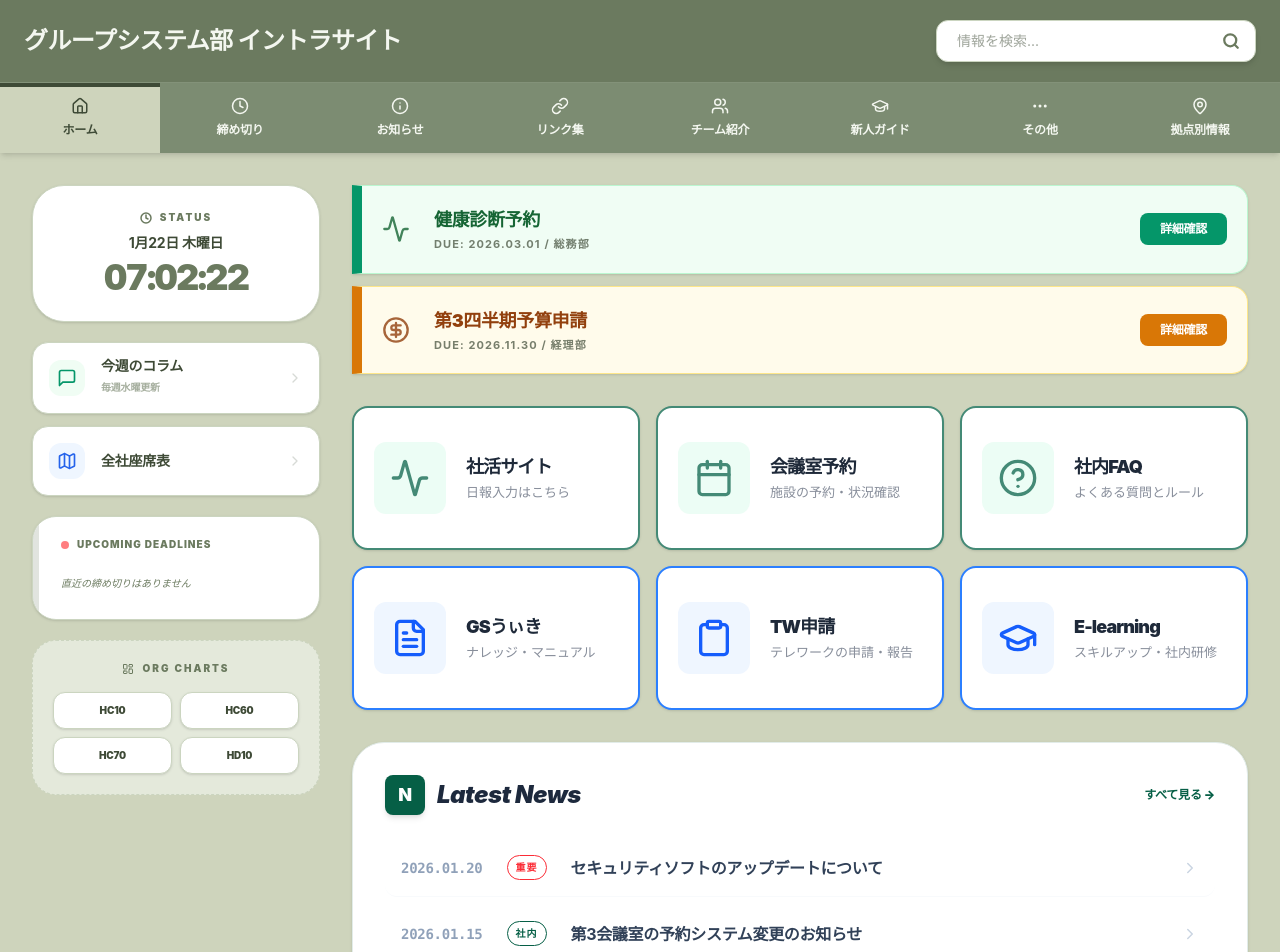
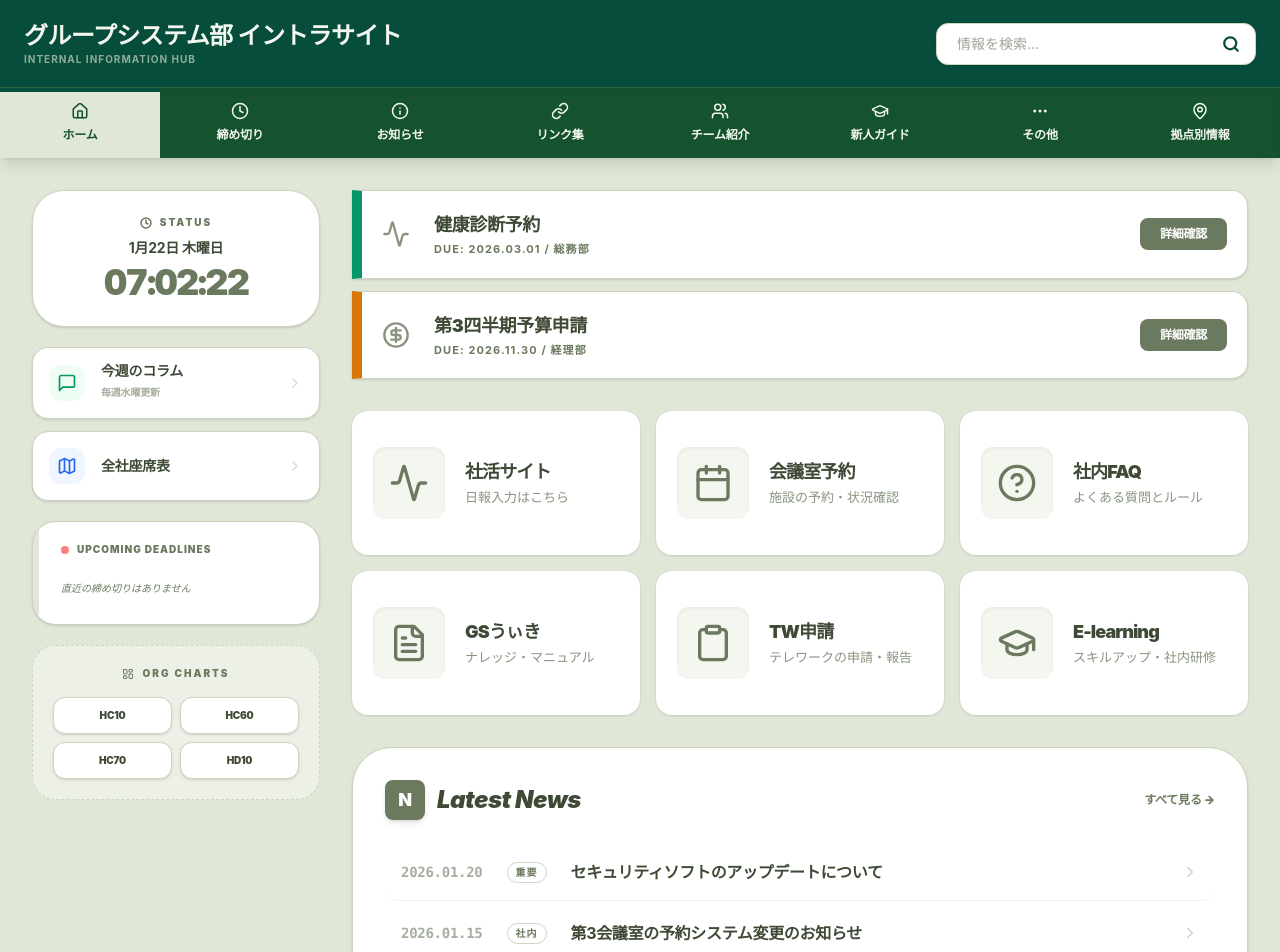
Before and after one commit to s1azt/shohen, a React (Vite) app: page / in a window 1280 px wide. Shown: the top 952 px of the page. Built offline with nearby package versions, Linux system fonts and the light colour scheme.

Commit message:
feat: デザイン完成と機能統合

```diff
--- a/src/App.tsx
+++ b/src/App.tsx
@@ -8,7 +8,7 @@ import { Guide } from "./pages/Guide";
 import { Misc } from "./pages/Misc";
 import { SearchResults } from "./pages/SearchResults";
 import { Column } from "./pages/Column";
-import { News } from "./pages/News"; // ここを News に修正
+import { News } from "./pages/News";
 import { Construction } from "./pages/Construction";
 
 import {
@@ -25,11 +25,10 @@ export default function App() {
   const [showLocationDropdown, setShowLocationDropdown] = useState(false);
   const [constructionTarget, setConstructionTarget] = useState("");
 
-  // もともとのメニューバー構成
   const menuItems = [
     { id: "home", label: "ホーム", icon: <IconHome size={18} /> },
     { id: "deadlines", label: "締め切り", icon: <Clock size={18} /> },
-    { id: "news", label: "お知らせ", icon: <Info size={18} /> }, // id を news に
+    { id: "news", label: "お知らせ", icon: <Info size={18} /> },
     { id: "links", label: "リンク集", icon: <IconLink size={18} /> },
     { id: "team", label: "チーム紹介", icon: <Users size={18} /> },
     { id: "guide", label: "新人ガイド", icon: <GraduationCap size={18} /> },
@@ -45,50 +44,78 @@ export default function App() {
   };
 
   return (
-    <div className="min-h-screen flex flex-col bg-[#ced4bc] text-[#3e4a36] font-sans">
-      <header className="bg-[#6b7a5f] text-[#f4f7f0] shadow-md relative z-[100]">
+    /* 背景色を写真と同じベージュ系 (#e0e7d7) に変更 */
+    <div className="min-h-screen flex flex-col bg-[#e0e7d7] text-[#3e4a36] font-sans">
+
+      {/* 1. ヘッダー：写真のような濃い深緑 (#064e3b) */}
+      <header className="bg-[#064e3b] text-[#f4f7f0] shadow-lg relative z-[100]">
         <div className="container mx-auto px-6 py-5 flex flex-col md:flex-row justify-between items-center gap-4">
-          <div className="flex flex-col cursor-pointer" onClick={() => setActiveTab("home")}>
+          <div className="flex flex-col cursor-pointer hover:opacity-90 transition-opacity" onClick={() => setActiveTab("home")}>
             <h1 className="text-2xl font-bold tracking-tight">グループシステム部 イントラサイト</h1>
+            <p className="text-[#cbd5c0] text-[10px] font-bold uppercase tracking-widest opacity-70">Internal Information Hub</p>
           </div>
+
           <form onSubmit={handleSearch} className="relative w-full md:w-80">
             <input
               type="text"
               placeholder="情報を検索..."
-              className="w-full py-2.5 px-5 rounded-xl text-sm bg-white text-[#3e4a36] border border-[#cbd5c0] shadow-md focus:outline-none"
+              /* 入力欄は常に白、文字は濃い色 */
+              className="w-full py-2.5 px-5 rounded-xl text-sm bg-white text-[#3e4a36] border border-[#cbd5c0] shadow-sm focus:outline-none focus:ring-2 focus:ring-[#6b7a5f]"
               value={searchQuery}
               onChange={(e) => setSearchQuery(e.target.value)}
             />
-            <button type="submit" className="absolute right-4 top-1/2 -translate-y-1/2 text-[#6b7a5f]">
+            <button type="submit" className="absolute right-4 top-1/2 -translate-y-1/2 text-[#064e3b]">
               <Search size={18} strokeWidth={3} />
             </button>
           </form>
         </div>
 
-        <nav className="bg-[#7c8c72] border-t border-white/5 flex relative">
+        {/* 2. ナビゲーションバー：少しだけ明るい深緑 (#14532d) */}
+        <nav className="bg-[#14532d] border-t border-white/10 flex relative shadow-inner">
           {menuItems.map((item) => (
             <button
               key={item.id}
               onClick={() => setActiveTab(item.id)}
               className={`flex-1 flex flex-col items-center justify-center py-3.5 transition-all relative ${
-                activeTab === item.id ? "bg-[#ced4bc] text-[#3e4a36]" : "text-[#f4f7f0] hover:bg-[#6b7a5f]"
+                activeTab === item.id
+                  ? "bg-[#e0e7d7] text-[#14532d]" /* 選択時は背景と同じ色、文字は濃い緑 */
+                  : "text-[#f4f7f0] hover:bg-[#064e3b]"
               }`}
             >
               {item.icon}
               <span className="text-[12px] mt-1.5 font-bold">{item.label}</span>
-              {activeTab === item.id && <div className="absolute top-0 left-0 w-full h-1 bg-[#3e4a36]" />}
+              {activeTab === item.id && (
+                <div className="absolute top-0 left-0 w-full h-1 bg-[#064e3b]" />
+              )}
             </button>
           ))}
 
-          <div className="relative flex-1" onMouseEnter={() => setShowLocationDropdown(true)} onMouseLeave={() => setShowLocationDropdown(false)}>
-            <button className={`w-full h-full flex flex-col items-center justify-center py-3.5 ${showLocationDropdown ? "bg-[#6b7a5f]" : ""}`}>
+          <div
+            className="relative flex-1"
+            onMouseEnter={() => setShowLocationDropdown(true)}
+            onMouseLeave={() => setShowLocationDropdown(false)}
+          >
+            <button className={`w-full h-full flex flex-col items-center justify-center py-3.5 transition-all ${
+              showLocationDropdown || activeTab === "construction" ? "bg-[#e0e7d7] text-[#14532d]" : "text-[#f4f7f0]"
+            }`}>
               <MapPin size={18} />
               <span className="text-[12px] mt-1.5 font-bold">拠点別情報</span>
             </button>
+
             {showLocationDropdown && (
-              <div className="absolute top-full left-0 w-48 bg-[#f4f7f0] shadow-xl border border-[#cbd5c0] rounded-b-xl z-[1000]">
+              <div className="absolute top-full left-0 w-48 bg-[#f4f7f0] shadow-xl border border-[#cbd5c0] rounded-b-xl z-[1000] overflow-hidden">
                 {["晴海", "東陽町", "大阪"].map((loc) => (
-                  <button key={loc} onClick={() => { setConstructionTarget(loc); setActiveTab("construction"); }} className="w-full px-5 py-4 text-left text-xs font-bold text-[#6b7a5f] hover:bg-[#ced4bc]">{loc}</button>
+                  <button
+                    key={loc}
+                    onClick={() => {
+                      setConstructionTarget(loc);
+                      setActiveTab("construction");
+                      setShowLocationDropdown(false);
+                    }}
+                    className="w-full px-5 py-4 text-left text-xs font-bold text-[#3e4a36] hover:bg-[#e0e7d7] border-b border-[#cbd5c0]/30 last:border-0 transition-colors"
+                  >
+                    {loc}
+                  </button>
                 ))}
               </div>
             )}
@@ -96,10 +123,12 @@ export default function App() {
         </nav>
       </header>
 
+      {/* 3. メインレイアウト */}
       <div className="container mx-auto flex flex-col md:flex-row gap-8 p-8 flex-grow">
         <Sidebar setActiveTab={setActiveTab} setActiveSectionId={setActiveSectionId} />
+
         <main className="flex-grow min-w-0">
-          {activeTab === "home" && <Home setActiveTab={setActiveTab} activeSectionId={activeSectionId} />}
+          {activeTab === "home" && <Home setActiveTab={setActiveTab} />}
           {activeTab === "deadlines" && <Deadlines />}
           {activeTab === "news" && <News />}
           {activeTab === "links" && <Links />}
@@ -111,6 +140,13 @@ export default function App() {
           {activeTab === "search" && <SearchResults query={searchExecutionQuery} setActiveTab={setActiveTab} />}
         </main>
       </div>
+
+      {/* 4. フッター：ナビバーと同じ深緑 */}
+      <footer className="bg-[#14532d] py-8 mt-auto border-t border-white/10">
+        <div className="container mx-auto px-6 text-center text-[#cbd5c0] font-bold text-[10px] tracking-[0.4em] uppercase">
+          © 2026 Group Systems Department.
+        </div>
+      </footer>
     </div>
   );
 }
--- a/src/pages/Home.tsx
+++ b/src/pages/Home.tsx
@@ -16,7 +16,6 @@ import {
 import { allDeadlines } from "../data/deadlines";
 import { allNews } from "../data/news";
 
-// 2. データファイルを書き換えずに、ここで型を抽出する（エラー回避の呪文）
 type Deadline = typeof allDeadlines[number];
 type NewsItem = typeof allNews[number];
 
@@ -25,7 +24,6 @@ interface HomeProps {
 }
 
 export const Home: React.FC<HomeProps> = ({ setActiveTab }) => {
-  // アイコン名と実際のコンポーネントを紐付け
   const IconMap: { [key: string]: React.ReactNode } = {
     ReceiptText: <ReceiptText size={28} />,
     CircleDollarSign: <CircleDollarSign size={28} />,
@@ -33,63 +31,56 @@ export const Home: React.FC<HomeProps> = ({ setActiveTab }) => {
     Clipboard: <Clipboard size={28} />
   };
 
-  // 【締め切り自動取得】今日以降のデータを近い順に2つ抽出
   const today = new Date().toISOString().split('T')[0];
   const homeDeadlines = (allDeadlines as Deadline[])
     .filter(item => item.date >= today)
     .sort((a, b) => a.date.localeCompare(b.date))
     .slice(0, 2);
 
-  // 【お知らせ自動取得】最新の3つを抽出
   const homeNews = (allNews as NewsItem[]).slice(0, 3);
 
-  // クイックリンクの定義
+  // 写真の配色に基づいたクイックリンク設定
   const quickLinks = [
-    { id: 1, title: "社活サイト", desc: "日報入力はこちら", icon: <Activity />, border: "border-[#448a76]", bg: "bg-emerald-50", iconCol: "text-[#448a76]", url: "http://aemlinux3.nekonet.co.jp/aem/aem.php" },
-    { id: 2, title: "会議室予約", desc: "施設の予約・状況確認", icon: <Calendar />, border: "border-[#448a76]", bg: "bg-emerald-50", iconCol: "text-[#448a76]", url: "#" },
-    { id: 3, title: "社内FAQ", desc: "よくある質問とルール", icon: <HelpCircle />, border: "border-[#448a76]", bg: "bg-emerald-50", iconCol: "text-[#448a76]", url: "#" },
-    { id: 4, title: "GSうぃき", desc: "ナレッジ・マニュアル", icon: <FileText />, border: "border-blue-500", bg: "bg-blue-50", iconCol: "text-blue-600", url: "http://gs.nekonet.co.jp/GS_wiki/" },
-    { id: 5, title: "TW申請", desc: "テレワークの申請・報告", icon: <Clipboard />, border: "border-blue-500", bg: "bg-blue-50", iconCol: "text-blue-600", url: "http://dominoap.nekonet.co.jp/tyo/tyo0993.nsf/MainFrame?OpenFrameSet" },
-    { id: 6, title: "E-learning", desc: "スキルアップ・社内研修", icon: <GraduationCap />, border: "border-blue-500", bg: "bg-blue-50", iconCol: "text-blue-600", url: "https://clipline.jp/training/#/" },
+    { id: 1, title: "社活サイト", desc: "日報入力はこちら", icon: <Activity />, border: "border-[#cbd5c0]", bg: "bg-[#f4f7f0]", iconCol: "text-[#6b7a5f]", url: "http://aemlinux3.nekonet.co.jp/aem/aem.php" },
+    { id: 2, title: "会議室予約", desc: "施設の予約・状況確認", icon: <Calendar />, border: "border-[#cbd5c0]", bg: "bg-[#f4f7f0]", iconCol: "text-[#6b7a5f]", url: "#" },
+    { id: 3, title: "社内FAQ", desc: "よくある質問とルール", icon: <HelpCircle />, border: "border-[#cbd5c0]", bg: "bg-[#f4f7f0]", iconCol: "text-[#6b7a5f]", url: "#" },
+    { id: 4, title: "GSうぃき", desc: "ナレッジ・マニュアル", icon: <FileText />, border: "border-[#cbd5c0]", bg: "bg-[#f4f7f0]", iconCol: "text-[#6b7a5f]", url: "http://gs.nekonet.co.jp/GS_wiki/" },
+    { id: 5, title: "TW申請", desc: "テレワークの申請・報告", icon: <Clipboard />, border: "border-[#cbd5c0]", bg: "bg-[#f4f7f0]", iconCol: "text-[#6b7a5f]", url: "http://dominoap.nekonet.co.jp/tyo/tyo0993.nsf/MainFrame?OpenFrameSet" },
+    { id: 6, title: "E-learning", desc: "スキルアップ・社内研修", icon: <GraduationCap />, border: "border-[#cbd5c0]", bg: "bg-[#f4f7f0]", iconCol: "text-[#6b7a5f]", url: "https://clipline.jp/training/#/" },
   ];
 
   return (
     <div className="space-y-6 animate-in fade-in duration-500">
 
-      {/* --- 1. 重要な締め切り（縦に2つ・自動取得） --- */}
+      {/* --- 1. 重要な締め切り（写真のカード風デザイン） --- */}
       <div className="flex flex-col gap-3">
         {homeDeadlines.map((item) => (
           <section
             key={item.id}
-            className={`${item.bg} border ${item.border} border-l-[10px] ${item.accent} p-5 rounded-r-2xl shadow-sm flex justify-between items-center transition-all hover:shadow-md`}
+            className={`bg-white border border-[#cbd5c0] border-l-[10px] ${item.accent} p-5 rounded-r-2xl shadow-sm flex justify-between items-center transition-all hover:shadow-md`}
           >
             <div className="flex items-center gap-6">
-              <div className={`${item.text} opacity-80`}>
+              <div className="text-[#6b7a5f] opacity-80">
                 {IconMap[item.iconName as string] || <Clipboard size={28} />}
               </div>
               <div>
-                <h4 className={`font-black text-lg ${item.text}`}>{item.title}</h4>
-                <p className="text-[11px] font-bold opacity-70 uppercase tracking-widest mt-0.5">
+                <h4 className="font-black text-lg text-[#3e4a36]">{item.title}</h4>
+                <p className="text-[11px] font-bold text-[#6b7a5f] uppercase tracking-widest mt-0.5">
                   DUE: {item.date.replace(/-/g, '.')} / {item.dept}
                 </p>
               </div>
             </div>
             <button
               onClick={() => setActiveTab("deadlines")}
-              className={`${item.btn} text-white px-5 py-2 rounded-lg font-black text-xs hover:opacity-90 transition-all`}
+              className="bg-[#6b7a5f] text-white px-5 py-2 rounded-lg font-black text-xs hover:bg-[#3e4a36] transition-all"
             >
               詳細確認
             </button>
           </section>
         ))}
-        {homeDeadlines.length === 0 && (
-          <div className="p-4 text-center text-slate-400 text-sm border-2 border-dashed border-slate-200 rounded-2xl">
-            現在、予定されている重要な締め切りはありません
-          </div>
-        )}
       </div>
 
-      {/* --- 2. クイックアクセスリンク（文字1列・アイコン40px） --- */}
+      {/* --- 2. クイックアクセスリンク（写真のグリッドを再現） --- */}
       <div className="grid grid-cols-1 md:grid-cols-2 lg:grid-cols-3 gap-4 mt-8">
         {quickLinks.map((link) => (
           <a
@@ -97,48 +88,48 @@ export const Home: React.FC<HomeProps> = ({ setActiveTab }) => {
             href={link.url}
             target="_blank"
             rel="noopener noreferrer"
-            className={`h-36 rounded-2xl border-2 ${link.border} bg-white p-5 shadow-sm cursor-pointer group relative flex items-center transition-all hover:shadow-xl hover:-translate-y-1`}
+            className={`h-36 rounded-2xl border border-transparent bg-white p-5 shadow-sm cursor-pointer group relative flex items-center transition-all hover:border-[#cbd5c0] hover:shadow-md hover:-translate-y-1`}
           >
-            <div className={`${link.bg} p-4 rounded-xl mr-5 ${link.iconCol} flex-shrink-0 transition-transform group-hover:scale-105`}>
+            <div className={`${link.bg} p-4 rounded-xl mr-5 ${link.iconCol} flex-shrink-0 transition-transform group-hover:scale-105 shadow-inner`}>
               {React.cloneElement(link.icon as React.ReactElement, { size: 40 })}
             </div>
             <div className="min-w-0 flex-1">
-              <h3 className="font-black text-lg mb-0.5 text-gray-800 tracking-tighter whitespace-nowrap truncate">
+              <h3 className="font-black text-lg mb-0.5 text-[#3e4a36] tracking-tighter whitespace-nowrap truncate">
                 {link.title}
               </h3>
-              <p className="text-gray-500 text-[13px] whitespace-nowrap truncate opacity-80">
+              <p className="text-[#6b7a5f] text-[13px] whitespace-nowrap truncate opacity-80 font-medium">
                 {link.desc}
               </p>
             </div>
-            <div className={`absolute bottom-3 right-3 ${link.iconCol} opacity-0 group-hover:opacity-100 transition-opacity`}>
+            <div className={`absolute bottom-3 right-3 text-[#6b7a5f] opacity-0 group-hover:opacity-100 transition-opacity`}>
               <ExternalLink size={18} />
             </div>
           </a>
         ))}
       </div>
 
-      {/* --- 3. 最新のお知らせ欄（自動取得） --- */}
-      <section className="bg-white rounded-[2rem] p-8 border border-[#e2ece9] shadow-sm mt-8">
+      {/* --- 3. 最新のお知らせ欄（抹茶色のアクセント） --- */}
+      <section className="bg-white rounded-[2.5rem] p-8 border border-[#cbd5c0] shadow-sm mt-8">
         <div className="flex justify-between items-center mb-6">
-          <h3 className="text-2xl font-black text-slate-800 flex items-center gap-3 italic">
-            <span className="w-10 h-10 bg-[#065f46] text-white rounded-lg flex items-center justify-center text-lg not-italic shadow-md">N</span>
+          <h3 className="text-2xl font-black text-[#3e4a36] flex items-center gap-3 italic">
+            <span className="w-10 h-10 bg-[#6b7a5f] text-white rounded-lg flex items-center justify-center text-lg not-italic shadow-md">N</span>
             Latest News
           </h3>
-          <button onClick={() => setActiveTab("news")} className="text-[#065f46] font-black text-xs hover:underline">すべて見る →</button>
+          <button onClick={() => setActiveTab("news")} className="text-[#6b7a5f] font-black text-xs hover:text-[#3e4a36] transition-colors">すべて見る →</button>
         </div>
-        <div className="space-y-2">
+        <div className="space-y-1">
           {homeNews.map((item) => (
             <div
               key={item.id}
               onClick={() => setActiveTab("news")}
-              className="flex items-center gap-6 p-4 rounded-xl hover:bg-slate-50 transition-colors border-b border-slate-50 last:border-0 group cursor-pointer"
+              className="flex items-center gap-6 p-4 rounded-xl hover:bg-[#f4f7f0] transition-colors border-b border-[#cbd5c0]/30 last:border-0 group cursor-pointer"
             >
-              <span className="text-sm font-bold text-slate-400 font-mono">{item.date}</span>
-              <span className={`text-[10px] font-black px-2 py-1 rounded-full border ${item.color.replace('text', 'border')} ${item.color} uppercase tracking-widest`}>
+              <span className="text-sm font-bold text-[#6b7a5f] font-mono opacity-60">{item.date}</span>
+              <span className={`text-[10px] font-black px-2 py-0.5 rounded-full border border-[#cbd5c0] text-[#6b7a5f] uppercase tracking-widest`}>
                 {item.category}
               </span>
-              <span className="font-bold text-slate-700 text-base group-hover:text-[#065f46] flex-grow truncate">{item.title}</span>
-              <ChevronRight className="text-slate-300 group-hover:text-[#065f46]" size={18} />
+              <span className="font-bold text-[#3e4a36] text-base group-hover:text-[#6b7a5f] flex-grow truncate">{item.title}</span>
+              <ChevronRight className="text-[#cbd5c0] group-hover:text-[#6b7a5f]" size={18} />
             </div>
           ))}
         </div>
```
Also changed, not shown: 5 other files (tests, documents, lock files or other folders).
